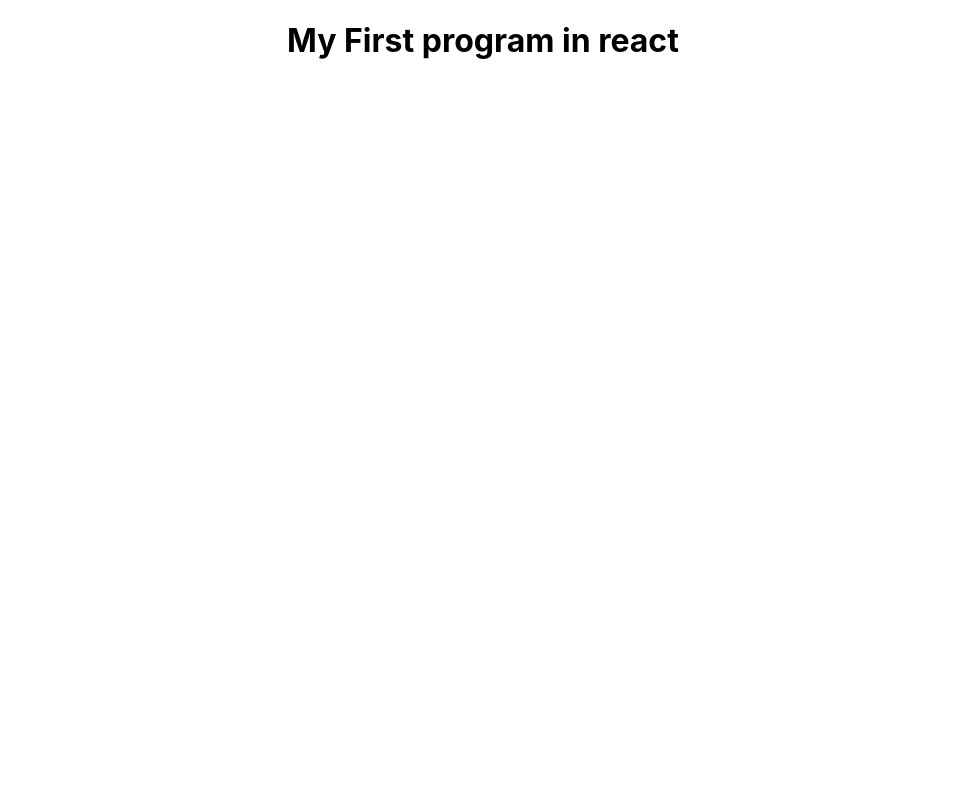
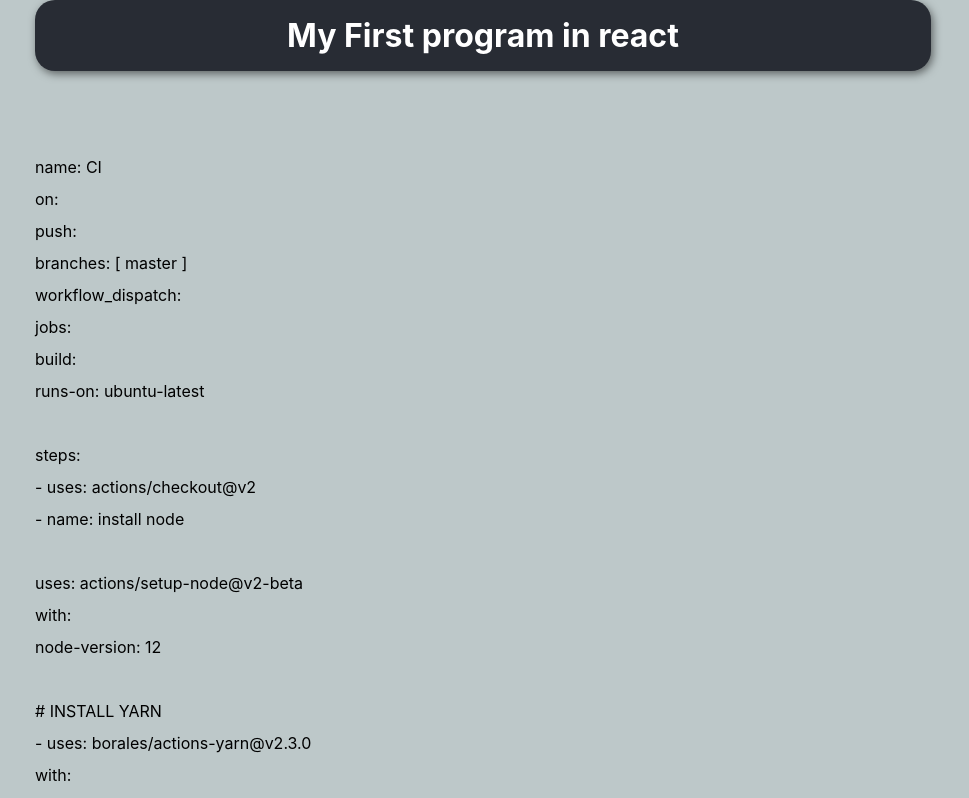
Before and after one commit to Mubassir-Ali/react-demo, a React (Create React App) app: page / in a window 1280 px wide. Shown: the top 798 px of the page, without its empty margins (157-1126 px from the left). Built offline with nearby package versions, Linux system fonts and the light colour scheme.

Commit message:
add yml code

```diff
--- a/src/App.css
+++ b/src/App.css
@@ -36,3 +36,22 @@
     transform: rotate(360deg);
   }
 }
+
+*{
+  background-color: rgb(189, 200, 201);
+  margin: 0 3rem;
+}
+
+.card{
+  border-radius: 20px;
+  background-color: #282c34;
+  color: white;
+  padding: 1rem 2rem;
+  box-shadow: 2px 3px 8px rgba(0, 0, 0, 0.5);
+}
+
+.yml-code{
+  margin-top: 5rem;
+  text-align: left;
+  line-height: 2;
+}
--- a/src/App.js
+++ b/src/App.js
@@ -4,7 +4,52 @@ import './App.css';
 function App() {
   return (
     <div className="App">
-     <h1>My First program in react</h1>
+     <h1 className="card">My First program in react</h1>
+     <p className="yml-code"> name: CI <br></br>
+
+
+on:<br></br>
+
+  push:<br></br>
+    branches: [ master ]<br></br>
+
+
+  workflow_dispatch:<br></br>
+
+
+jobs:<br></br>
+
+  build:<br></br>
+
+    runs-on: ubuntu-latest<br></br>
+    <br></br>
+
+    steps:<br></br>
+
+      - uses: actions/checkout@v2<br></br>
+
+      - name: install node <br></br><br></br>
+        uses: actions/setup-node@v2-beta<br></br>
+        with:<br></br>
+          node-version: 12     <br></br><br></br>
+
+        # INSTALL YARN   <br></br>
+
+      - uses: borales/actions-yarn@v2.3.0<br></br>
+        with:         <br></br>
+          cmd: install <br></br><br></br>
+
+      - name: build yarn<br></br>
+        run: yarn build<br></br><br></br>
+
+      - name: setup surge<br></br>
+        run: npm install -global surge<br></br>
+
+      - name: Execute Deployment with surge<br></br>
+        {/* run: surge ./build projectreactdemo06012021.surge.sh --token $"{{secrets.REACT_DEMO_TOKEN}} */}
+
+
+     </p>
     </div>
   );
 }
```
Also changed, not shown: 1 other file (tests, documents, lock files or other folders).
